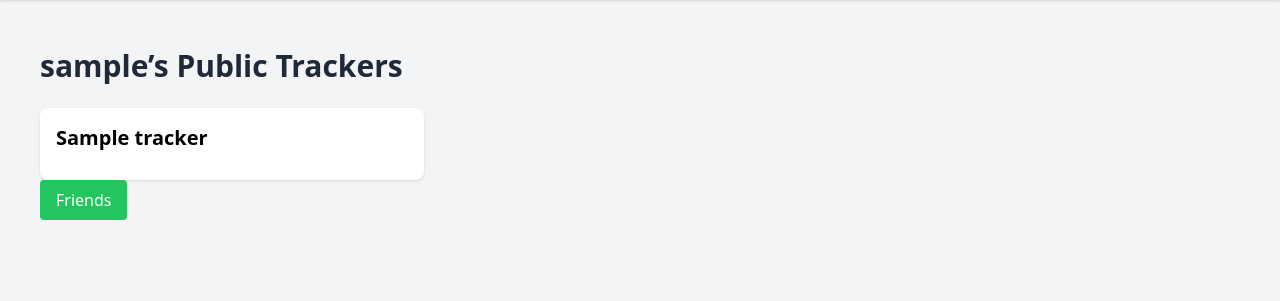
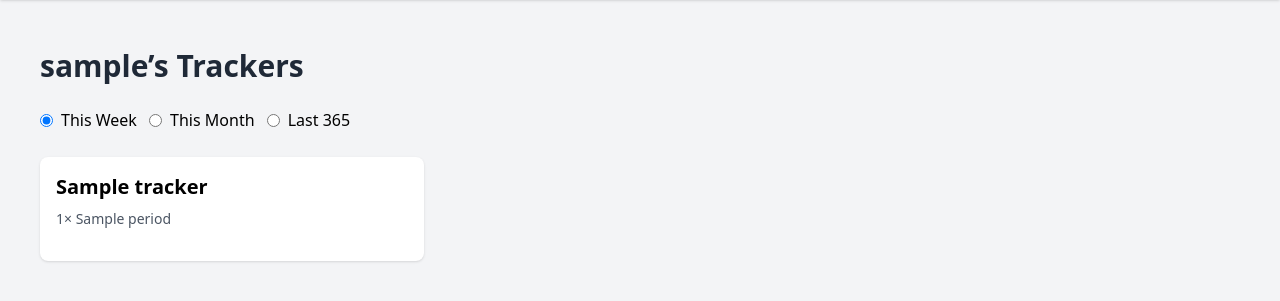
Before and after one commit to zwingthomas/traxy, a Flask app: template flask-ui/templates/user.html in a window 1280 px wide. Shown: the part 60-361 px from the top of the page. Run offline with Flask 3, Linux system fonts and the light colour scheme; the template is opened without the code that fills it: most values are stand-ins (such as "Sample title", 1, 10 or a date in 2020); data that the repository does not hold is empty; style sheets or scripts are compiled from the project's sources; some libraries are stand-ins or nearby versions.

Commit message:
feat: public profiles working at traxy.app/u/<username>

```diff
--- a/fastapi-api/routers/users.py
+++ b/fastapi-api/routers/users.py
@@ -67,7 +67,7 @@ def read_user_trackers(
         trackers = crud.get_trackers_for_user(
             db,
             user.id,
-            visibility.split(','),
+            visibility,
             current
         )
         out = []
--- a/flask-ui/app.py
+++ b/flask-ui/app.py
@@ -56,6 +56,23 @@ def logout():
     session.pop('token', None)
     flash("You have been logged out.", "info")
     return redirect(url_for('login'))
+
+# maybe delete in the future
+@app.route('/api/users/me', methods=['GET','PATCH'])
+def proxy_users_me():
+    token = session.get('token')
+    headers = {}
+    if token:
+        headers['Authorization'] = f"Bearer {token}"
+    if request.method == 'GET':
+        upstream = requests.get(f"{API}/api/users/me", headers=headers)
+    else:  # PATCH
+        headers['Content-Type'] = 'application/json'
+        upstream = requests.patch(f"{API}/api/users/me",
+                                  headers=headers,
+                                  json=request.get_json())
+    return (upstream.content, upstream.status_code,
+            [('Content-Type', upstream.headers.get('Content-Type',''))])
 
 @app.route('/api/trackers')
 def proxy_get_trackers():
@@ -293,5 +310,18 @@ def public_profile(username):
 
     return render_template('user.html', username=username, trackers=trackers)
 
+@app.route('/api/users/<username>/trackers')
+def proxy_users_trackers(username):
+    token = session.get('token')
+    headers = {}
+    if token:
+        headers['Authorization'] = f"Bearer {token}"
+    # forward query string (e.g. ?visibility=public,friends)
+    qs = request.query_string.decode()
+    upstream = requests.get(f"{API}/api/users/{username}/trackers?{qs}",
+                            headers=headers)
+    return (upstream.content, upstream.status_code,
+            [('Content-Type', upstream.headers.get('Content-Type',''))])
+
 if __name__ == '__main__':
     app.run(debug=True)
--- a/flask-ui/static/js/calendar.js
+++ b/flask-ui/static/js/calendar.js
@@ -1,3 +1,14 @@
+/* Create fallback for public pages with no auth */
+const apiFetch = window.apiFetch || ((path, opts) =>
+  fetch((window.API_BASE_URL||'') + path, opts).then(res => res.json())
+);
+const isPublic = typeof window.PUBLIC_USERNAME !== "undefined";
+const TRACKERS_ENDPOINT = isPublic
+  // public profile
+  ? `/api/users/${window.PUBLIC_USERNAME}/trackers?visibility=public`
+  // your own dashboard
+  : "/api/trackers";
+
 /**
  * Display a little speech-bubble input above a cell.
  * Resolves to the entered integer or null if cancelled.
@@ -49,13 +60,13 @@ function showInputBubble(cell) {
 }
 
 /**
-* Sync the browser’s IANA timezone back up to your FastAPI `/users/me` endpoint.
+* Sync the browser’s IANA timezone back up to your FastAPI `/users/me` endpoint if on /dashboard personally
 */
 async function syncTimezone() {
   const tz = Intl.DateTimeFormat().resolvedOptions().timeZone;
   try {
     // PATCH /api/users/me { timezone: "America/Los_Angeles" }
-    await window.apiFetch('/api/users/me', {
+    await apiFetch('/api/users/me', {
       method: 'PATCH',
       body: JSON.stringify({ timezone: tz }),
     });
@@ -91,8 +102,9 @@ function getInitialTrackers() {
 
 document.addEventListener('DOMContentLoaded', async () => {
   // first, make sure our backend knows this user’s current tz
+  if (!isPublic) {
     await syncTimezone();
-
+  }
   window.viewRange = 'week';
   document.querySelectorAll('[name="viewRange"]').forEach(radio => {
     radio.addEventListener('change', ()=> {
@@ -107,9 +119,9 @@ document.addEventListener('DOMContentLoaded', async () => {
 async function renderAll(){
   let trackers;
   try {
-    trackers = await window.apiFetch('/api/trackers');
+    trackers = await apiFetch(TRACKERS_ENDPOINT);
   } catch (e) {
-    console.error("Failed to fetch /api/trackers:", e);
+    console.error(`Failed to fetch "${TRACKERS_ENDPOINT}":`, e);
     trackers = getInitialTrackers();
   }
   console.log("trackers from backend:", trackers);
@@ -185,6 +197,7 @@ function renderCalendar(card) {
     cell.style.color           = ratio > 0.5 ? '#fff' : '#000';
     cell.textContent           = total;
 
+    if (!isPublic) {
       if (isClickable) {
         cell.style.cursor = 'pointer';
 
@@ -288,7 +301,7 @@ function renderCalendar(card) {
           cell.addEventListener(evt, () => clearTimeout(pressTimer))
         );
       }
-
+    }
     cal.appendChild(cell);
   });
 }
--- a/flask-ui/templates/user.html
+++ b/flask-ui/templates/user.html
@@ -1,45 +1,64 @@
 {% extends 'base.html' %}
-{% block title %}{{ username }}’s Trackers{% endblock %}
+{% block title %}{{ username }}’s Public Trackers{% endblock %}
+
 {% block content %}
 <div class="container mx-auto px-6 py-8">
   <h2 class="text-3xl font-bold mb-6 text-gray-800">
-    {{ username }}’s Public Trackers
+    {{ username }}’s Trackers
   </h2>
 
+  <!-- View‐Range Controls -->
+  <div class="flex items-center space-x-4 mb-6">
+    <div class="space-x-2">
+      <label class="inline-flex items-center">
+        <input type="radio" name="viewRange" value="week" checked
+               class="form-radio text-blue-500"/>
+        <span class="ml-2">This Week</span>
+      </label>
+      <label class="inline-flex items-center">
+        <input type="radio" name="viewRange" value="month"
+               class="form-radio text-blue-500"/>
+        <span class="ml-2">This Month</span>
+      </label>
+      <label class="inline-flex items-center">
+        <input type="radio" name="viewRange" value="year"
+               class="form-radio text-blue-500"/>
+        <span class="ml-2">Last 365</span>
+      </label>
+    </div>
+  </div>
+
   {% if trackers %}
-  <div class="grid grid-cols-1 md:grid-cols-2 lg:grid-cols-3 gap-6">
+    <div id="calendar-container" class="grid grid-cols-1 md:grid-cols-2 lg:grid-cols-3 gap-6">
       {% for t in trackers %}
-      <div class="bg-white rounded-lg shadow p-4">
-        <h3
-          class="text-xl font-semibold mb-3"
+        <div
+          class="tracker-card bg-white rounded-lg shadow p-4"
+          data-tracker-id="{{ t.id }}"
+          data-aggregate='{{ t.aggregate | tojson }}'
+          data-rule='{{ t.rule      | tojson }}'
           data-color="{{ t.color }}"
+          data-widget-type="{{ t.widget_type }}"
         >
+          <h3 class="text-xl font-semibold mb-2">
             {{ t.name }}
           </h3>
-
-        <div
-          class="calendar"
-          data-data='{{ t.aggregate | tojson }}'
-          data-color='{{ t.color }}'
-        ></div>
+          <p class="text-sm mb-4 text-gray-600">
+            {% for period, count in t.rule.items() %}
+              {{ count }}× {{ period.replace('_',' ') }}
+            {% endfor %}
+          </p>
+          <div class="calendar grid grid-cols-7 gap-2"></div>
         </div>
       {% endfor %}
     </div>
-  <button id="view-friends" class="px-4 py-2 bg-green-500 text-white rounded">Friends</button>
-  <ul id="friends-list" class="mt-4"></ul>
   {% else %}
-    <p class="text-gray-600">No public trackers to show.</p>
+    <p class="text-gray-600">No trackers to show.</p>
   {% endif %}
 </div>
 
+<script>
+  // signal to calendar.js that we're accessing someone else's dashboard or our own from a public endpoint
+  window.PUBLIC_USERNAME = undefined;
+</script>
 <script src="/static/js/calendar.js"></script>
-
-<script>
-  document.getElementById("view-friends").addEventListener("click", async () => {
-  const username = "{{ username }}";  // from Jinja
-  const friends  = await window.apiFetch(`/api/users/${username}/friends`);
-  document.getElementById("friends-list").innerHTML = friends
-    .map(u => `<li>${u.username}</li>`).join("");
-});
-</script>
 {% endblock %}
```
Also changed, not shown: fastapi-api/crud.py (+10 -0 lines), fastapi-api/deps.py (+12 -3 lines), fastapi-api/routers/trackers.py (+40 -1 lines). Lines whose indentation alone changed are shown as unchanged.
